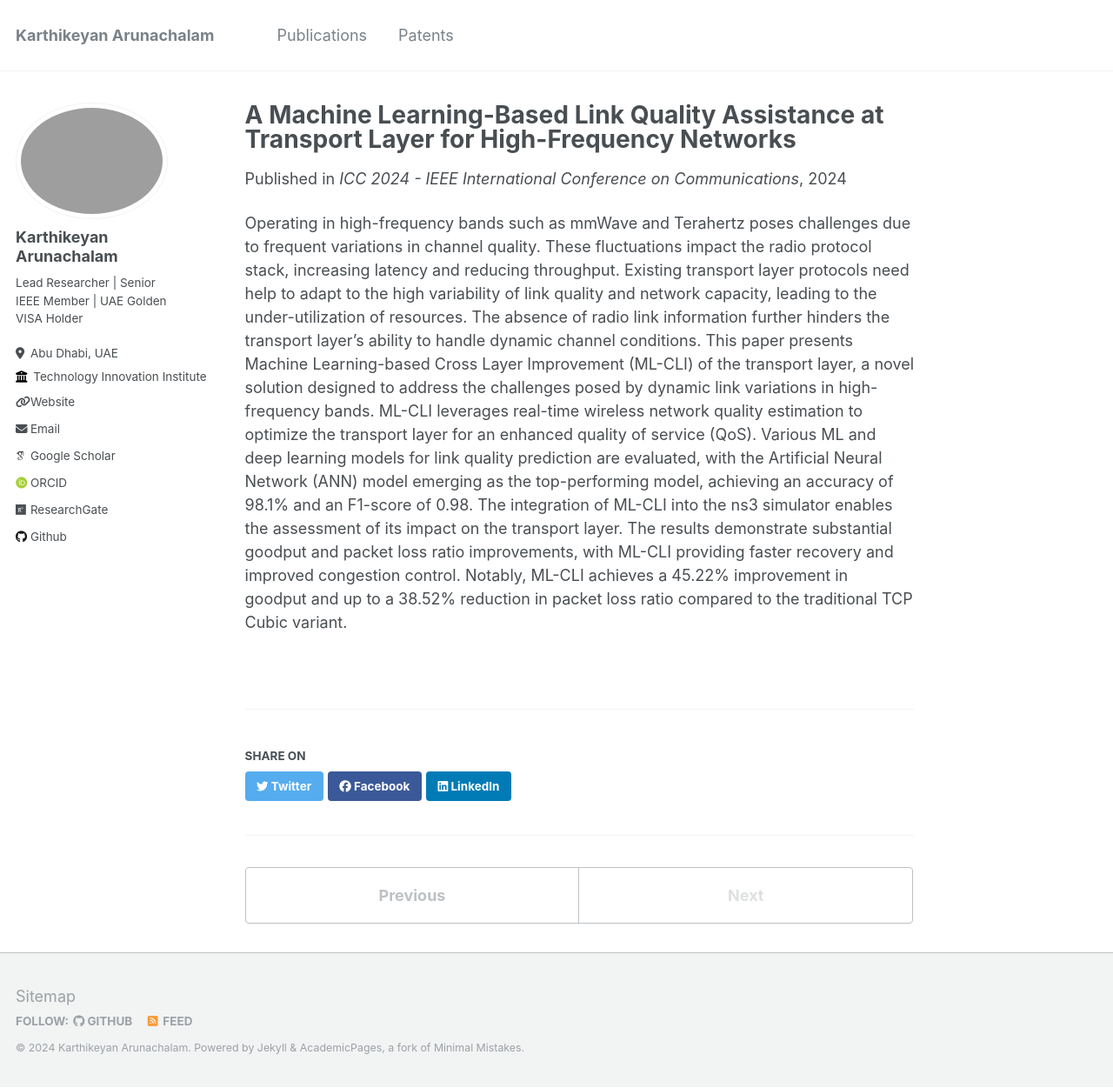
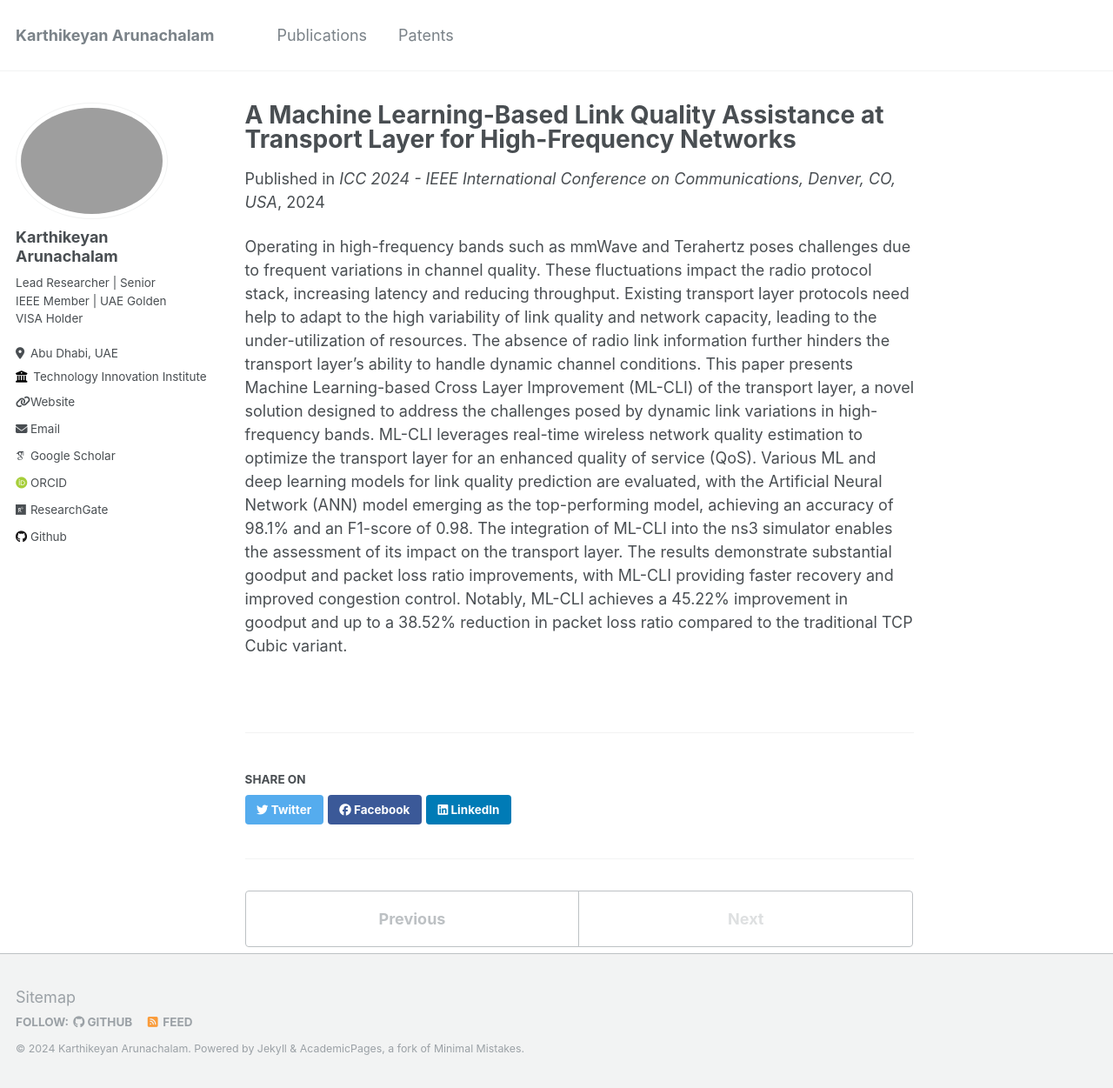
Before and after one commit to karthikeyansct/karthikeyansct.github.io, a Jekyll site: the page built from _publications/2024-07-01-paper-title-number-1.md, in a window 1280 px wide and 1251 px high. Shown: the whole window at 87% size. Built offline with Jekyll 4.4.1, drawn with Linux system fonts in a browser that asks for light colours; some web fonts are replaced.

Commit message:
Update 2024-07-01-paper-title-number-1.md

```diff
--- a/_publications/2024-07-01-paper-title-number-1.md
+++ b/_publications/2024-07-01-paper-title-number-1.md
@@ -4,7 +4,7 @@ collection: publications
 permalink: /publication/2024-07-01-paper-title-number-1
 excerpt: 'This paper proposes ML-CLI, a machine-learning approach to enhance transport layer performance in high-frequency bands by improving adaptability to dynamic link conditions.'
 date: 2024-07-01
-venue: 'ICC 2024 - IEEE International Conference on Communications'
+venue: 'ICC 2024 - IEEE International Conference on Communications, Denver, CO, USA'
 paperurl: 'https://ieeexplore.ieee.org/document/10622673'
 ---
 
```
